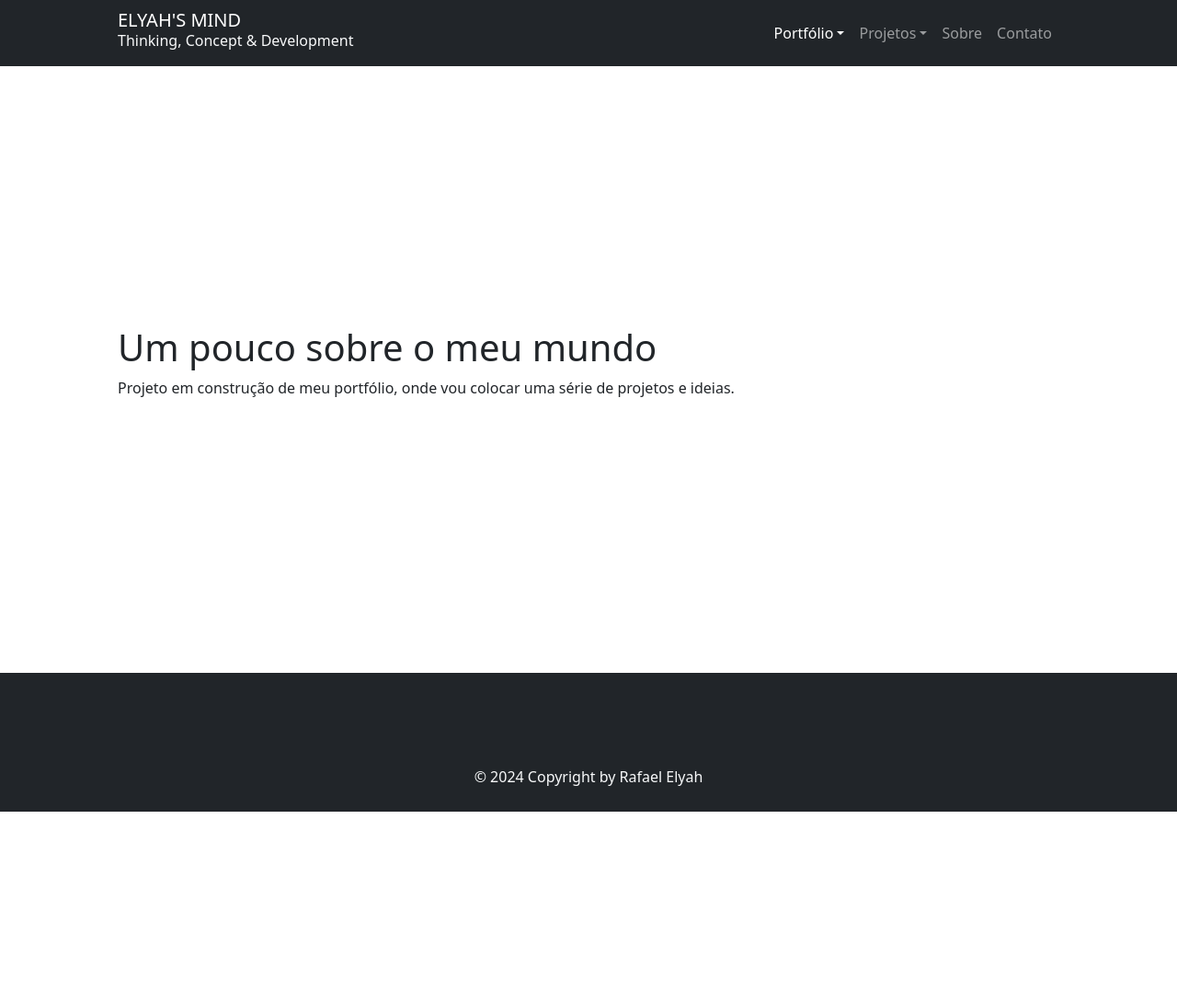
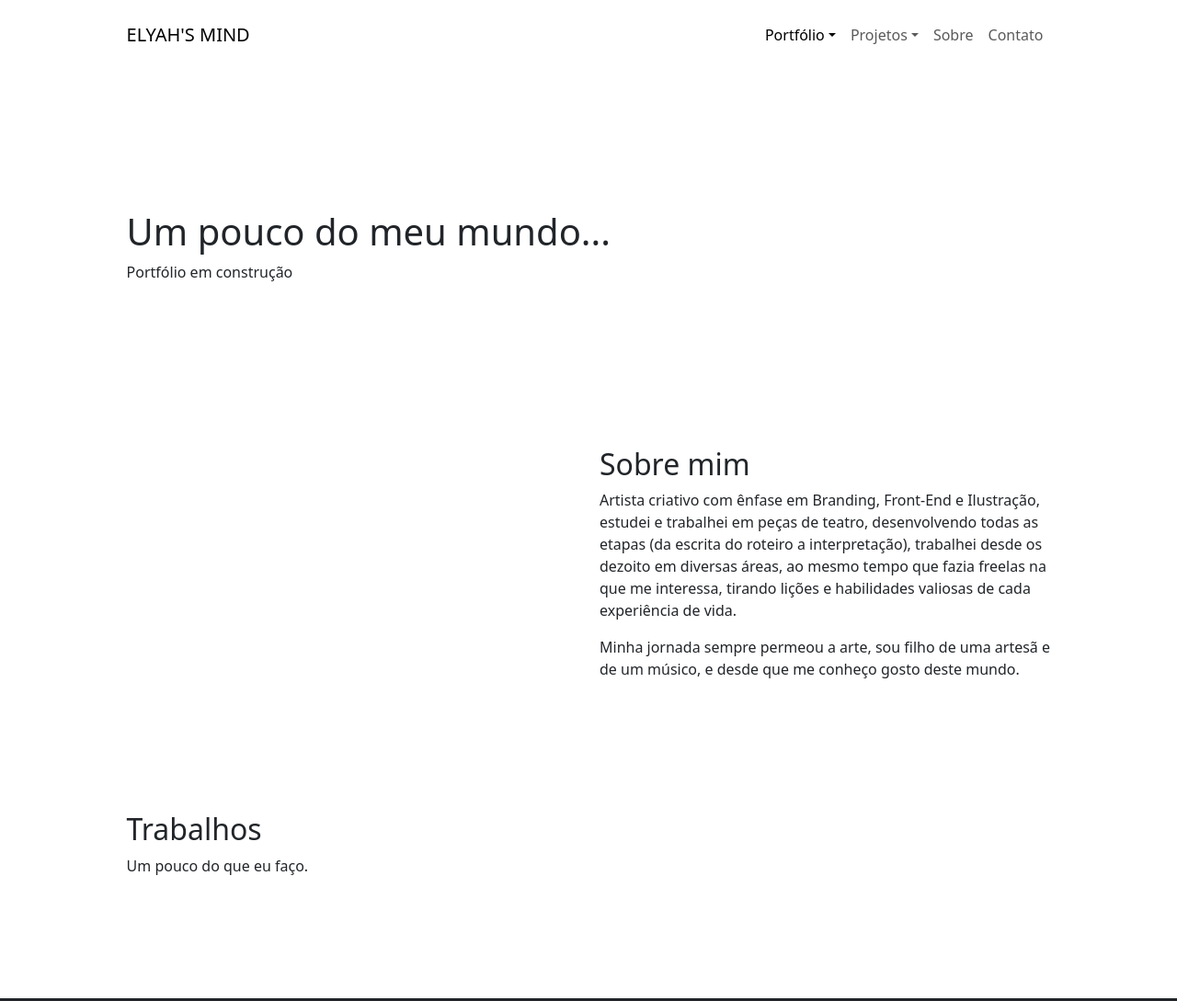
Before and after one commit to rafaelelyah/rafaelelyah.github.io, a plain HTML site: page index.html in a window 1280 px wide. Shown: the top 1089 px of the page at 92% size. Before the commit the page ends 883 px from the top, so only its background shows below. Drawn offline with nearby package versions, Linux system fonts and the light colour scheme.

Commit message:
alterando cores e disposição das informações na home page

```diff
--- a/assets/css/main.css
+++ b/assets/css/main.css
@@ -1,6 +1,5 @@
-.container-fluid{
+.pd{
     padding: 10px 10%;
 }
 
-
 @import url('https://cdn-uicons.flaticon.com/2.4.0/uicons-brands/css/uicons-brands.css')
--- a/index.html
+++ b/index.html
@@ -9,15 +9,13 @@
         <link href="assets/css/main.css" rel="stylesheet">
 
     </head>
-    <body>
+    <body class="container-fluid">
 
         <!-- NAVBAR -->
-      <header>
-        <nav class="navbar navbar-expand-lg navbar-dark bg-dark text-light container-fluid">
-          <div>
-            <a class="navbar-brand h1" href="#">ELYAH'S MIND</a>
-            <p class="h6">Thinking, Concept & Development</p>
-          </div>
+      <header class="pd">
+        <nav class="navbar navbar-expand-lg">
+            <a class="navbar-brand" href="#">ELYAH'S MIND</a>
+
             <button class="navbar-toggler" type="button" data-toggle="collapse" data-target="#navbarNav" aria-controls="navbarNav" aria-expanded="false" aria-label="Toggle navigation">
               <span class="navbar-toggler-icon"></span>
             </button>
@@ -26,8 +24,9 @@
                 <li class="nav-item nav-item active dropdown">
                   <a class="nav-link dropdown-toggle nav-link active" data-toggle="dropdown" href="#" role="button" aria-haspopup="true" aria-expanded="false">Portfólio</a>
                   <div class="dropdown-menu">
-                    <a class="dropdown-item" href="#">Design & Art</a>
-                    <a class="dropdown-item" href="#">Dev</a>
+                    <a class="dropdown-item" href="#">Ilustração</a>
+                    <a class="dropdown-item" href="#">Design</a>
+                    <a class="dropdown-item" href="#">Development</a>
                     <a class="dropdown-item" href="#">Multimídia</a>
                 </li>
                 <li class="nav-item dropdown">
@@ -38,7 +37,7 @@
                     <a class="dropdown-item" href="#">Q'warta RPG</a>
                 </li>
                 <li class="nav-item">
-                  <a class="nav-link" href="#">Sobre</a>
+                  <a class="nav-link" href="#about">Sobre</a>
                 </li>
                 <li class="nav-item">
                   <a class="nav-link "href="#">Contato</a>
@@ -50,77 +49,48 @@
         </header>
           <!-- NAVBAR END -->
 
-          <div class="container-fluid" id="content">
+          <section id="content">
 
-            <div class="row" style="height: 80vh;">
-              <div class="col-sm-8 align-self-center" style="padding: 50px auto;">
-                <h1>Um pouco sobre o meu mundo</h1>
-                <p>Projeto em construção de meu portfólio, onde vou colocar uma série de projetos e ideias.</p>
+            <div class="row align-items-center pd" style="height: 50vh;">
+              <div class="col">
+                <h1>Um pouco do meu mundo...</h1>
+                <p>Portfólio em construção</p>
+              </div>
+            </div>
+
+            <div class="row align-items-center pd" id="about">
+              <div class="col">
 
               </div>
-              <div class="col-sm-4 align-self-center">
+              <div class="col">
+                <h2>Sobre mim</h2>
+                <p>Artista criativo com ênfase em Branding, Front-End e Ilustração, estudei e trabalhei em peças de teatro, desenvolvendo todas as etapas (da escrita do roteiro a interpretação),
+                  trabalhei desde os dezoito em diversas áreas, ao mesmo tempo que fazia freelas na que me interessa, tirando lições e habilidades valiosas de cada experiência de vida.</p>
+                  <p>Minha jornada sempre permeou a arte, sou filho de uma artesã e de um músico, e desde que me conheço gosto deste mundo.</p>
+              </div>
+            </div>
+
+            <div  class="row align-items-center pd" style="height: 40vh">
+              <div class="col">
+                <h2>Trabalhos</h2>
+                <p>Um pouco do que eu faço.</p>
+              </div>
+              <div class="col">
 
               </div>
             </div>
 
-        </div>
+          </section>
 
           <!-- FOOTER -->
 
-          <footer class="text-center bg-dark text-light container-fluid">
-            <!-- Grid container -->
-            <div class="container pt-4">
-              <!-- Section: Social media -->
-              <section class="mb-4">
-
-                <!-- Behance -->
-                <a
-                  data-mdb-ripple-init
-                  class="btn btn-link btn-floating btn-lg text-body m-1"
-                  href="#!"
-                  role="button"
-                  data-mdb-ripple-color="dark"
-                  ><i class="fi fi-brands-behance"></i
-                ></a>
-
-                <!-- Instagram -->
-                <a
-                  data-mdb-ripple-init
-                  class="btn btn-link btn-floating btn-lg text-body m-1"
-                  href="#!"
-                  role="button"
-                  data-mdb-ripple-color="dark"
-                  ><i class="fi fi-brands-instagram"></i></a>
-
-                <!-- Linkedin -->
-                <a
-                  data-mdb-ripple-init
-                  class="btn btn-link btn-floating btn-lg text-body m-1"
-                  href="#!"
-                  role="button"
-                  data-mdb-ripple-color="dark"
-                  ><i class="fi fi-brands-linkedin"></i
-                ></a>
-                <!-- Github -->
-                <a
-                  data-mdb-ripple-init
-                  class="btn btn-link btn-floating btn-lg text-body m-1"
-                  href="#!"
-                  role="button"
-                  data-mdb-ripple-color="dark"
-                  ><i class="fi fi-brands-github"></i
-                ></a>
-              </section>
-              <!-- Section: Social media -->
+          <footer class="row align-items-center text-center bg-dark text-light pd">
 
               <!-- Copyright -->
-              <div class="text-center p-3">
+              <div class="col">
                 © 2024 Copyright by Rafael Elyah
-              </div>
+             </div>
               <!-- Copyright -->
-
-            </div>
-            <!-- Grid container -->
 
 
 
```
